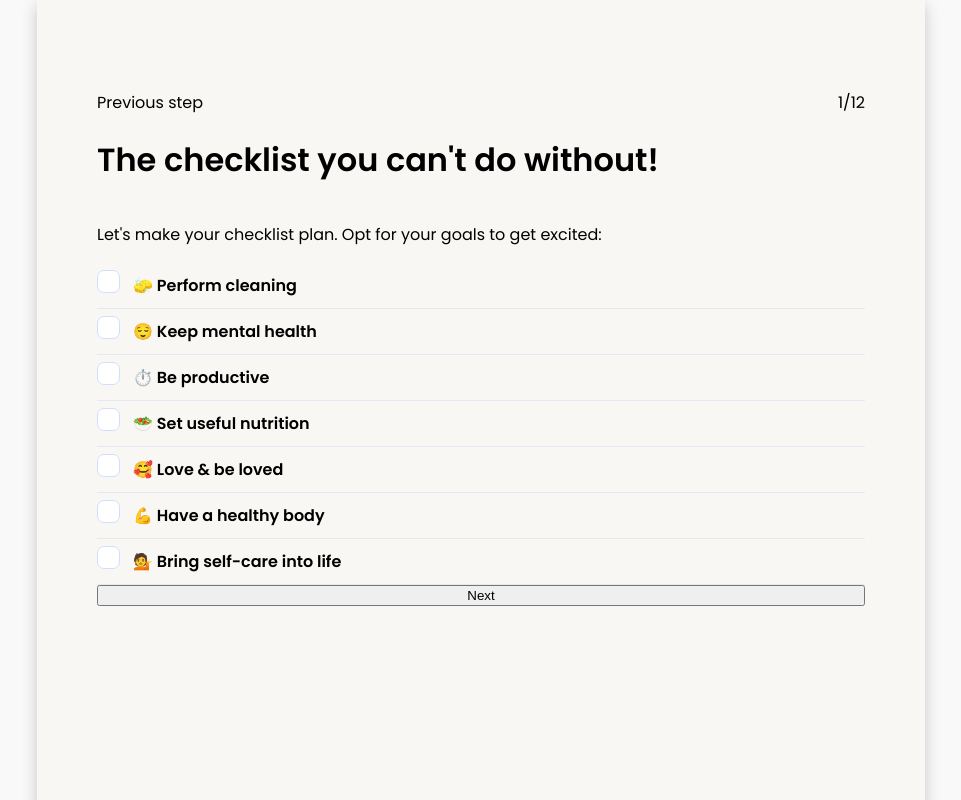
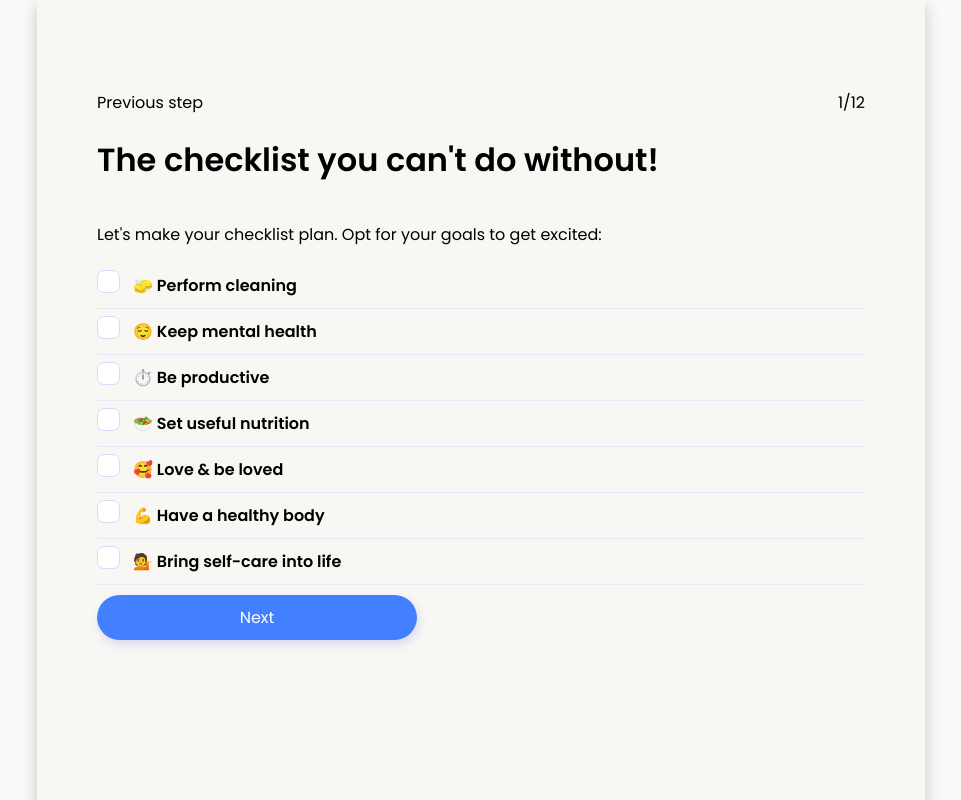
Before and after one commit to deysan/holy-questions, a React (Create React App) app: page / in a window 1280 px wide. Shown: the top 800 px of the page, without its empty margins (159-1120 px from the left). Built offline with nearby package versions, Linux system fonts and the light colour scheme.

Commit message:
Add style button

```diff
--- a/src/app/App.scss
+++ b/src/app/App.scss
@@ -49,6 +49,54 @@ body {
   font-family: 'Poppins', sans-serif;
   background-color: #f9f7f4;
   box-shadow: 0 5px 15px 0 rgba($black, 0.2);
+}
+
+.button {
+  display: inline-block;
+  max-width: 320px;
+  margin: 10px 0;
+  padding: 10px 30px;
+  font: inherit;
+  text-align: center;
+  color: $white;
+  vertical-align: middle;
+  background-color: #4380ff;
+  border: none;
+  border-radius: 25px;
+  box-shadow: 2px 5px 10px rgba(#6d62e5, 0.2);
+  cursor: pointer;
+  user-select: none;
+
+  &:hover {
+    opacity: 0.85;
+  }
+
+  &:active {
+    opacity: 0.75;
+  }
+
+  &:focus {
+    outline: 1px dotted #d0dfff;
+    outline-offset: -3px;
+  }
+
+  &.disabled,
+  &:disabled {
+    opacity: 0.4;
+    cursor: default;
+  }
+
+  &-blue {
+    background-color: #4380ff;
+  }
+
+  &-green {
+    background-color: #13c962;
+  }
+
+  &-orange {
+    background-color: #ff6e41;
+  }
 }
 
 .status-bar {
@@ -122,6 +170,10 @@ body {
     border-color: #4380ff;
   }
 
+  &:checked:focus + label::before {
+    border-color: #d0dfff;
+  }
+
   &:checked + label::after {
     content: '';
     position: absolute;
--- a/src/app/layouts/Questions.jsx
+++ b/src/app/layouts/Questions.jsx
@@ -263,9 +263,14 @@ const Questions = () => {
         type={question.type}
         name={question.name}
       />
-      {question.type === 'checkbox' ? (
-        <button onClick={() => handleNextQuestion()}>Next</button>
-      ) : null}
+      {/* {question.type === 'checkbox' ? ( */}
+      <button
+        className="button button-blue"
+        onClick={() => handleNextQuestion()}
+      >
+        Next
+      </button>
+      {/* ) : null} */}
     </>
   );
 };
```
